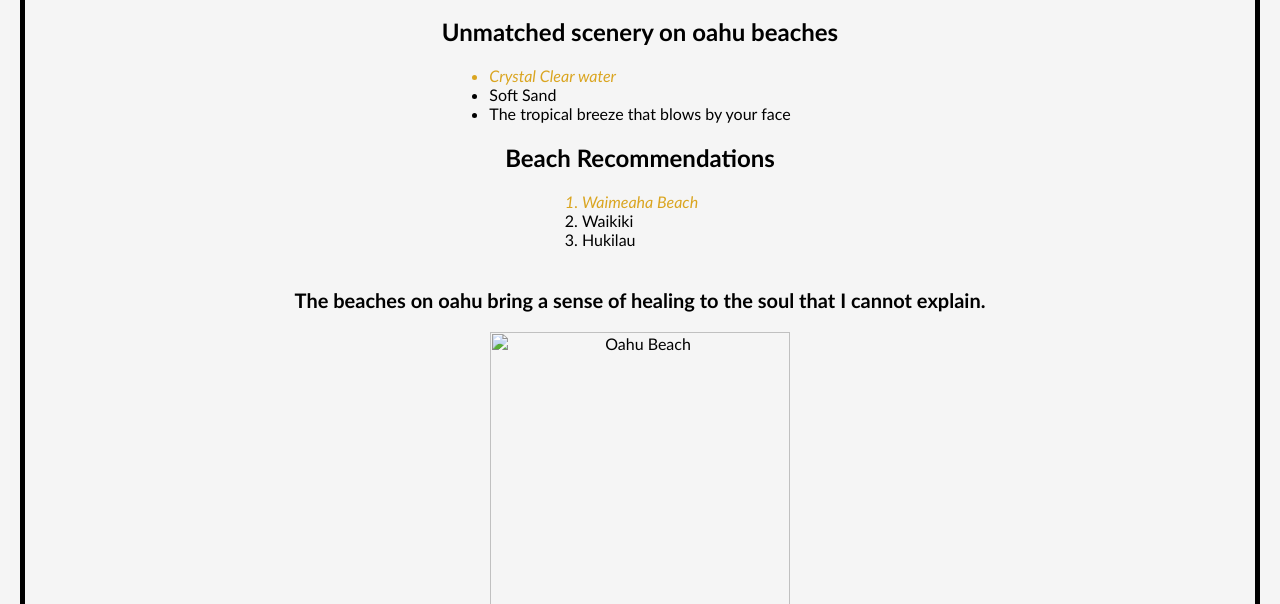
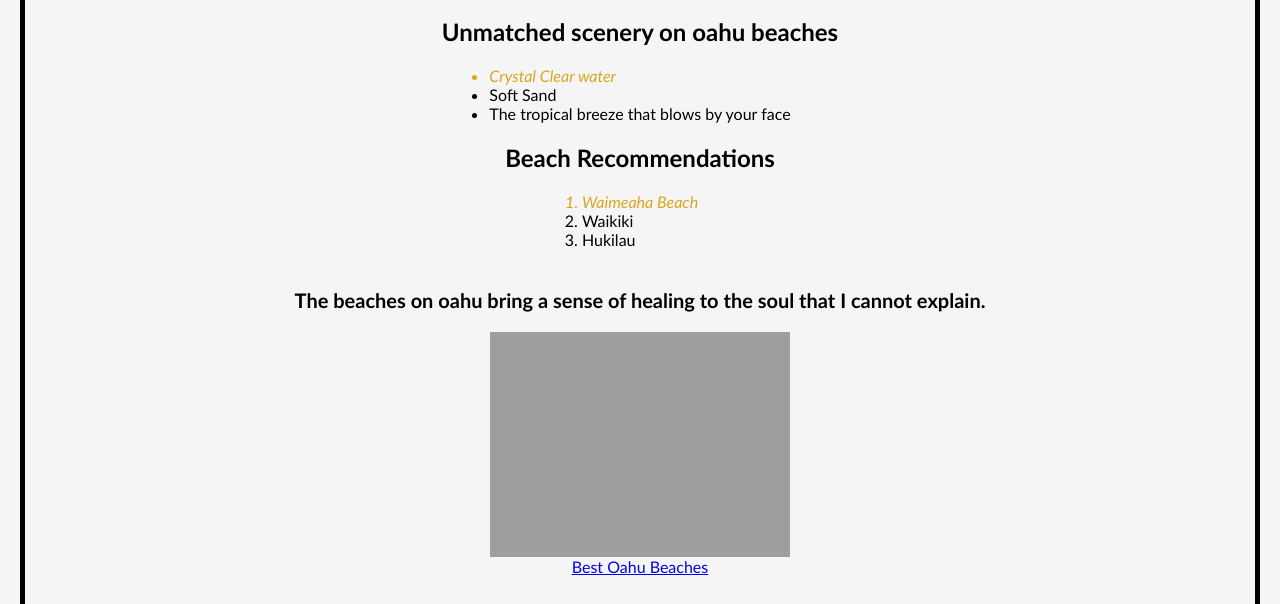
Before and after one commit to sethmoala/index.html, a plain HTML site: page scratch.html in a window 1280 px wide. Shown: the part 196-800 px from the top of the page. Drawn offline with Linux system fonts and the light colour scheme; the site is published under a folder, as on GitHub Pages, so addresses that start at the root find nothing.

Commit message:
scratch.html

```diff
--- a/scratch.html
+++ b/scratch.html
@@ -27,7 +27,7 @@
     </ol>
     <br>
     <p>The beaches on oahu bring a sense of healing to the soul that I cannot explain.</p>
-<img src = "/assets/img/Ocean.jpg" alt="Oahu Beach" width="300">
+<img src = "assets/img/Ocean.jpg" alt="Oahu Beach" width="300">
 <br>
 <a href="https://www.gohawaii.com">Best Oahu Beaches</a>
 <br><br><br><br><br><br>
```
